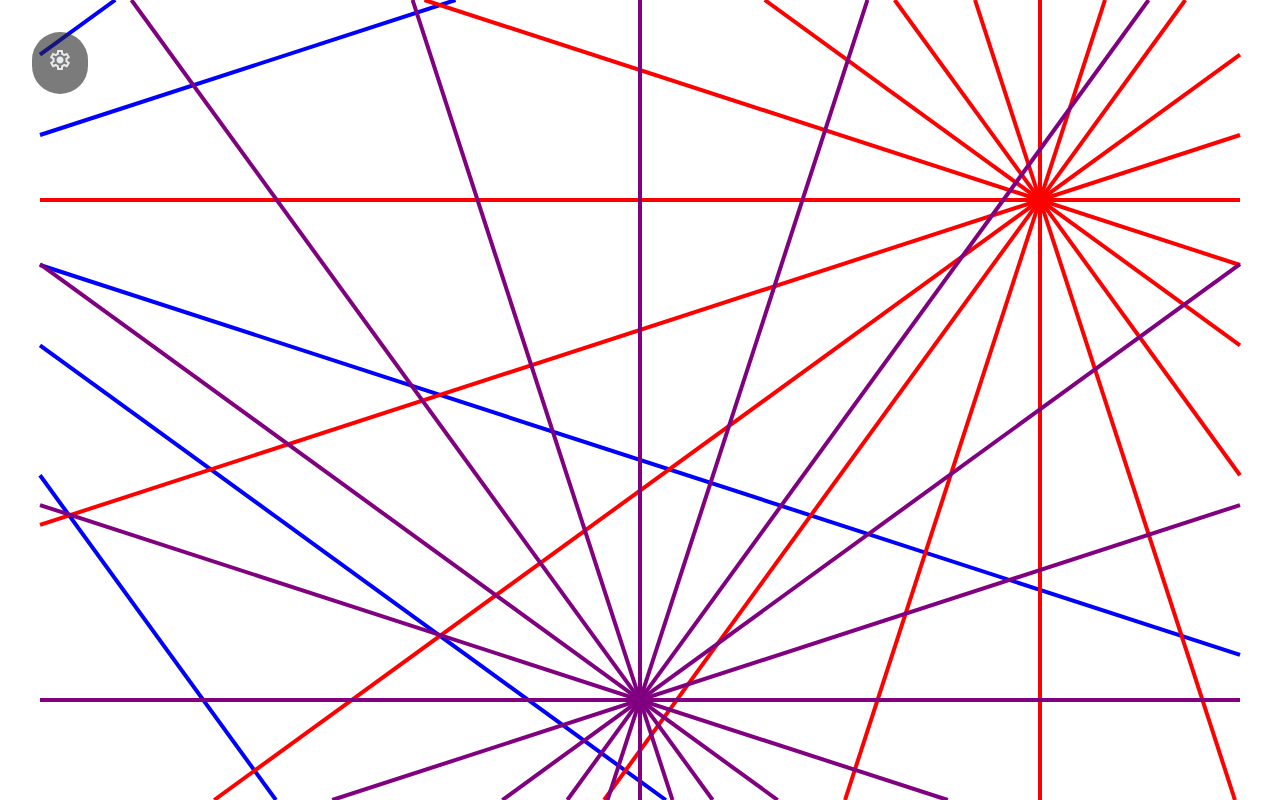
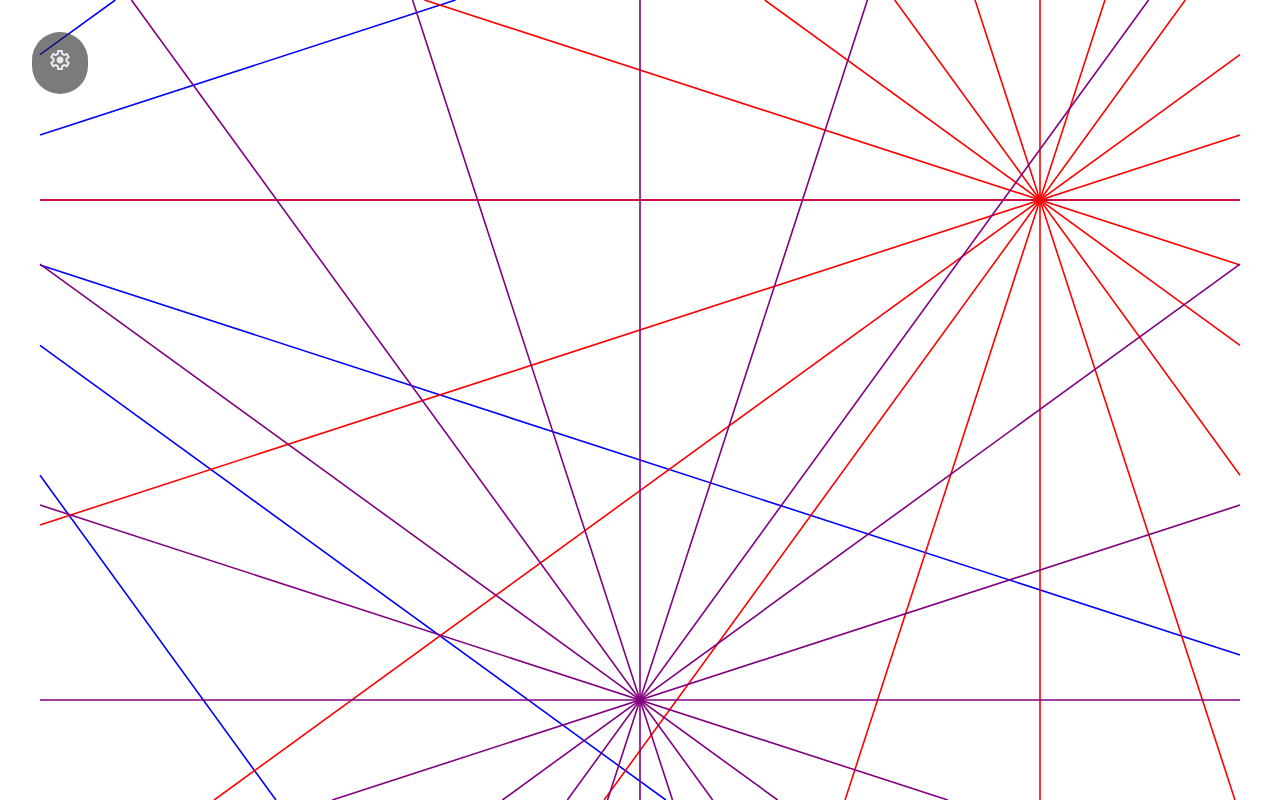
Before and after one commit to El-Ahmed/Perspective-Generator, a React (Vite) app: page / in a window 1280 px wide. Built offline with nearby package versions, Linux system fonts and the light colour scheme.

Commit message:
feat: :sparkles: standard stroke width

```diff
--- a/src/components/Perspective.tsx
+++ b/src/components/Perspective.tsx
@@ -17,6 +17,9 @@ function Perspective({
 }) {
   const svgRef = useRef(null);
 
+  const getStrokeWidth = () => {
+    return Math.min(height / 500, width / 500);
+  };
   const getBasicSecondPoint = (guideline: Guideline) => {
     const { lineCount, point } = guideline;
     const points = Array.from(new Array(lineCount), (_, i) => i).map((line) => {
@@ -90,7 +93,7 @@ function Perspective({
               x2={points.point2.x}
               y2={points.point2.y}
               stroke="blue"
-              strokeWidth={2}
+              strokeWidth={getStrokeWidth()}
             ></line>
           );
         })}
@@ -102,7 +105,7 @@ function Perspective({
               x2={points.point2.x}
               y2={points.point2.y}
               stroke="red"
-              strokeWidth={2}
+              strokeWidth={getStrokeWidth()}
             ></line>
           );
         })}
@@ -114,7 +117,7 @@ function Perspective({
               x2={points.point2.x}
               y2={points.point2.y}
               stroke="purple"
-              strokeWidth={2}
+              strokeWidth={getStrokeWidth()}
             ></line>
           );
         })}
```
